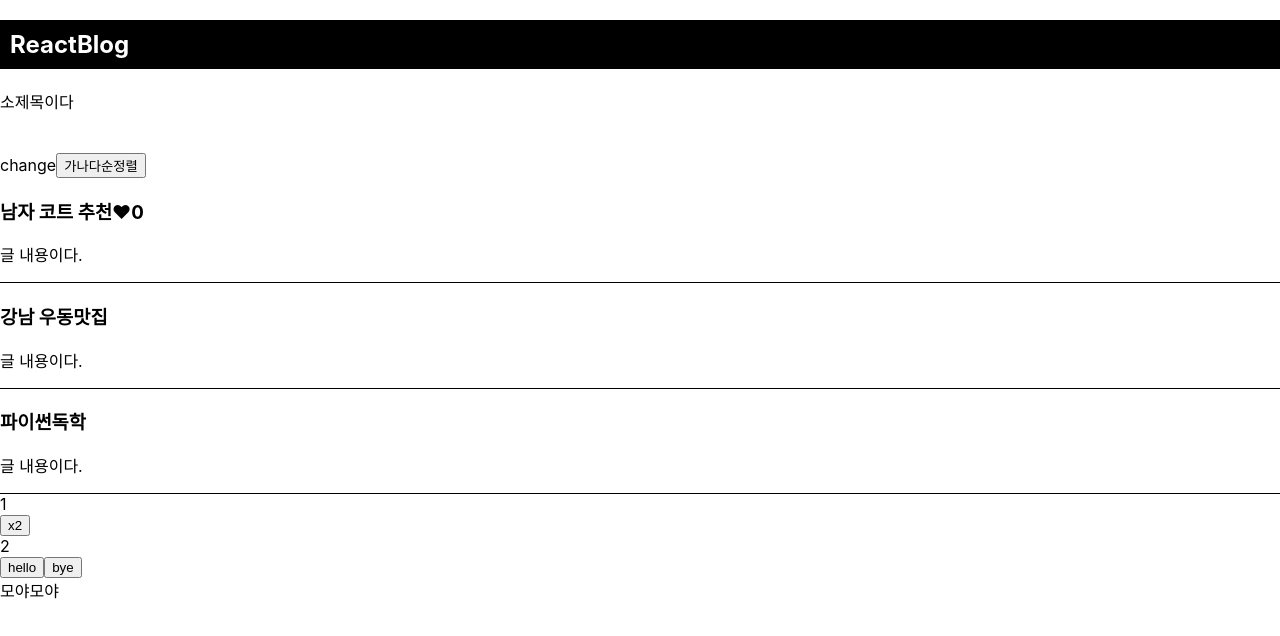
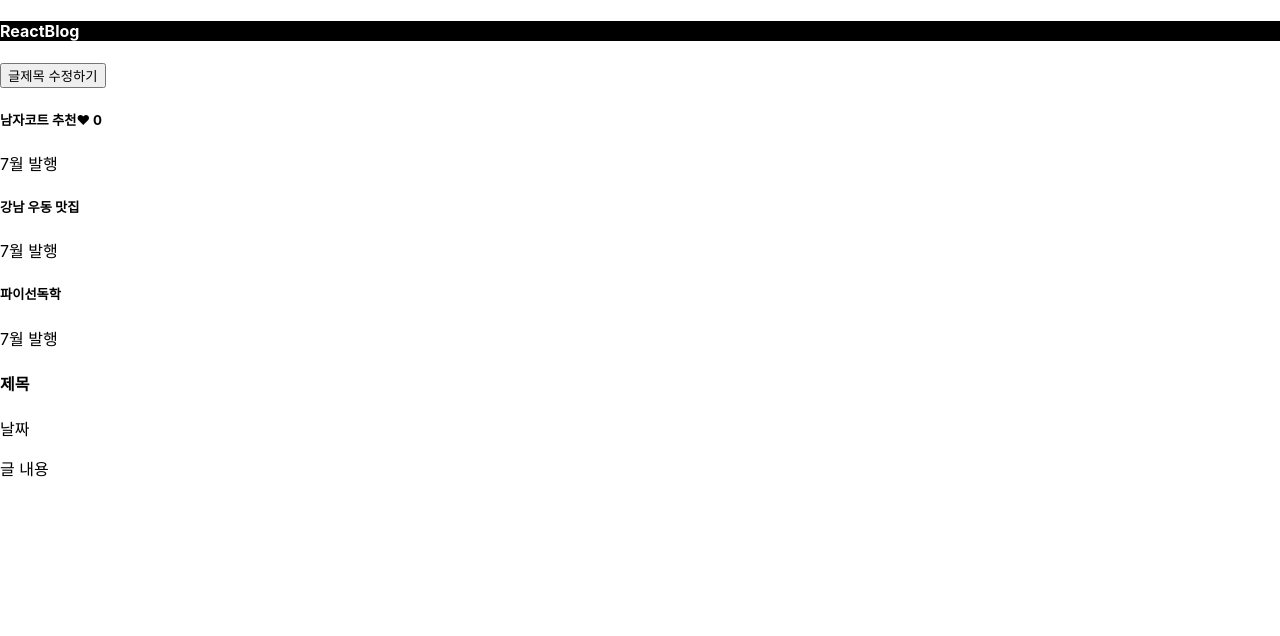
Before and after one commit to ellsagongju/react_project01, a React (Create React App) app: page / in a window 1280 px wide. Shown: the top 636 px of the page. Built offline with nearby package versions, Linux system fonts and the light colour scheme.

Commit message:
[hyojin_jo] 모달 / 삼항연산자

```diff
--- a/src/App.css
+++ b/src/App.css
@@ -1,14 +1,6 @@
-.header{
-    margin-bottom: 40px;
-}
 .black-nav{
     background-color: #000;
 }
-.black-nav h2{
+.black-nav h4{
     color: #fff;
-    padding: 10px;
 }
-
-.list{
-    border-bottom: solid 1px #000;
-}
--- a/src/App.js
+++ b/src/App.js
@@ -1,122 +1,59 @@
-import React from 'react';
-// return 하는 div를 div에 넣지 않고 바로 root 바로 아래로 부르고 싶을때 app js에 react를 부른다
-import { useState } from 'react';
-// useState를 react에서 가져옴
+import React, { useState } from 'react';
 import './App.css'
 
 function App() {
-
-  const [numbero, setNumber] = useState(1);
-  // 파라미터로 함수를 변수저장
-  const double2 = (numbero) => {
-    setNumber(numbero * 2);
-    console.log(numbero);
-  };
-
-    let number = 1;
-  const double = (number) => {
-    return number * 2;
-  };
-  const printbye = () => {
-    console.log('bye')
-  };
-
-  let [글제목, 제목변경] = useState(['남자 코트 추천','강남 우동맛집','파이썬독학']);
+  let [글제목, 글제목변경] = useState(['남자코트 추천', '강남 우동 맛집', '파이선독학'])
   let [따봉, 따봉변경] = useState(0);
-  // state를 써야 하는 이유는
-  // state를 써야 하는 이유는
-  // state를 써야 하는 이유는
-  // post 가 변경되면 다 따라다니면서 바꿔줘야 하지만,
-  // 글 제목으로 변수명을 저장했기 때문에 state 내용이 자동 return됨
-  // state가 좋지만, 로고같은 변동 사항이 많지 않은 것은 state로 굳이 할 필요 없다.
-
-  // function 함수() {
-  //   console.log(1);
-  // }
-  // 함수 저장 하는 전통적인 예시
-
-  // 함수실행
-  // retrun을 할 때에는 한 개의 태그만 실행시킬 수 있기 떄문에 전체를 감싸는 div 처리를 하고 나머지는 감싼다.
+  let [modal, setModal] = useState('false');
   return (
-    // <div className="App">
-    // React.Fragment를 부르면 바로 root  아래 div로 부를 수 있다.
-    <React.Fragment>
-      <div className="header">
-        <div className="black-nav">
-          <h2>ReactBlog</h2>
-        </div>
-        <p>소제목이다</p>
+    <div className="App">
+      <div className="black-nav">
+        <h4>ReactBlog</h4>
       </div>
 
-      {/* 비효율적인 코드 작성법  */}
-      {/* <span onClick={() => {
-        제목변경(['여자 코트 추천','강남 우동맛집','파이썬독학']);
-      }}>change</span> */}
+      <button onClick={() => {
+        let titleCopy = [...글제목]
+        titleCopy[0] = '여자코트 추천';
+        글제목변경(titleCopy);
+      }}>글제목 수정하기</button>
 
-      {/* 일반적인 코드 작성법 */}
-      {/* <span onClick={() => {
-        글제목[0] = '여자코트 추천'
-        제목변경(글제목);
-      }}>change</span>  */}
-
-      {/* 관습적인 좋은 코드 작성법 */}
-      {/* array로 최초로 저장한것은 남겨두고 따로 array를 카피해서 변경한다. */}
-
-      {/* <span onClick={() => {
-        let copy = 글제목;
-        copy[0] = '여자코트 추천';
-        제목변경(copy);
-      }}>change</span>  */}
-      {/* 이거 왜 안돼 */}
-
-      <span onClick={() => {
-        let copy = [...글제목];
-        copy[0] = '여자코트 추천';
-        제목변경(copy);
-      }}>change</span>
-
-      <button onClick={() => {
-        let copy = [...글제목];
-        copy.sort();
-        제목변경(copy);
-      }}>가나다순정렬</button>
-
-      <div className="list">
-        <h3>{글제목[0]}
-          <span onClick={() => { 따봉변경(따봉 + 1) }}>❤</span>{따봉}</h3>
-        <p>글 내용이다.</p>
+      <div className="blog_list">
+        <h5>{글제목[0]}<span onClick={() => { 따봉변경(따봉 + 1) }}>❤</span> {따봉}</h5>
+        <p>7월 발행</p>
       </div>
-      <div className="list">
-        <h3>{글제목[1]}</h3>
-        <p>글 내용이다.</p>
+      <div className="blog_list">
+        <h5>{글제목[1]}</h5>
+        <p>7월 발행</p>
       </div>
-      <div className="list">
-        <h3>{글제목[2]}</h3>
-        <p>글 내용이다.</p>
+      <div className="blog_list">
+        <h5>{글제목[2]}</h5>
+        <p>7월 발행</p>
       </div>
 
-      <div>{numbero}</div>
-      <button onClick={double2}>x2</button>
+      <Modal></Modal>
+        {
+          modal == 2 ? <Modal></Modal> : null
+        }
+        {/* 조건식 ? 참일 떄 실행할 코드 : 거짓일 때 실행할 코드 */}
 
-      <div>{double(number)}</div>
-
-      <button onClick={() => {
-        console.log('hello')
-      }}>hello</button>
-      <button onClick={printbye}>bye</button>
-      <Modal></Modal>
-
-
-    </React.Fragment>
-    // </div>
+    </div>
   );
 }
 
-function Modal() {
+
+function Modal(){
   return (
-    <div className="modal">모야모야</div>
+    <div className="modal">
+      <h4>제목</h4>
+      <span>날짜</span>
+      <p>글 내용</p>
+    </div>
   )
 }
-// 1.반복적인 목록이 나오는 경우
+
+// [동적인 ui 만드는 step]
+// 1. html css로 미리 디자인 완성
+// 2. ui의 현재상태를 state로 저장
+
 
 export default App;
--- /dev/null
+++ b/src/ex.css
@@ -0,0 +1,16 @@
+.header {
+    margin-bottom: 40px;
+}
+
+.black-nav {
+    background-color: #000;
+}
+
+.black-nav h2 {
+    color: #fff;
+    padding: 10px;
+}
+
+.list {
+    border-bottom: solid 1px #000;
+}
```
Also changed, not shown: src/ex.js (added, +126 -0 lines).
